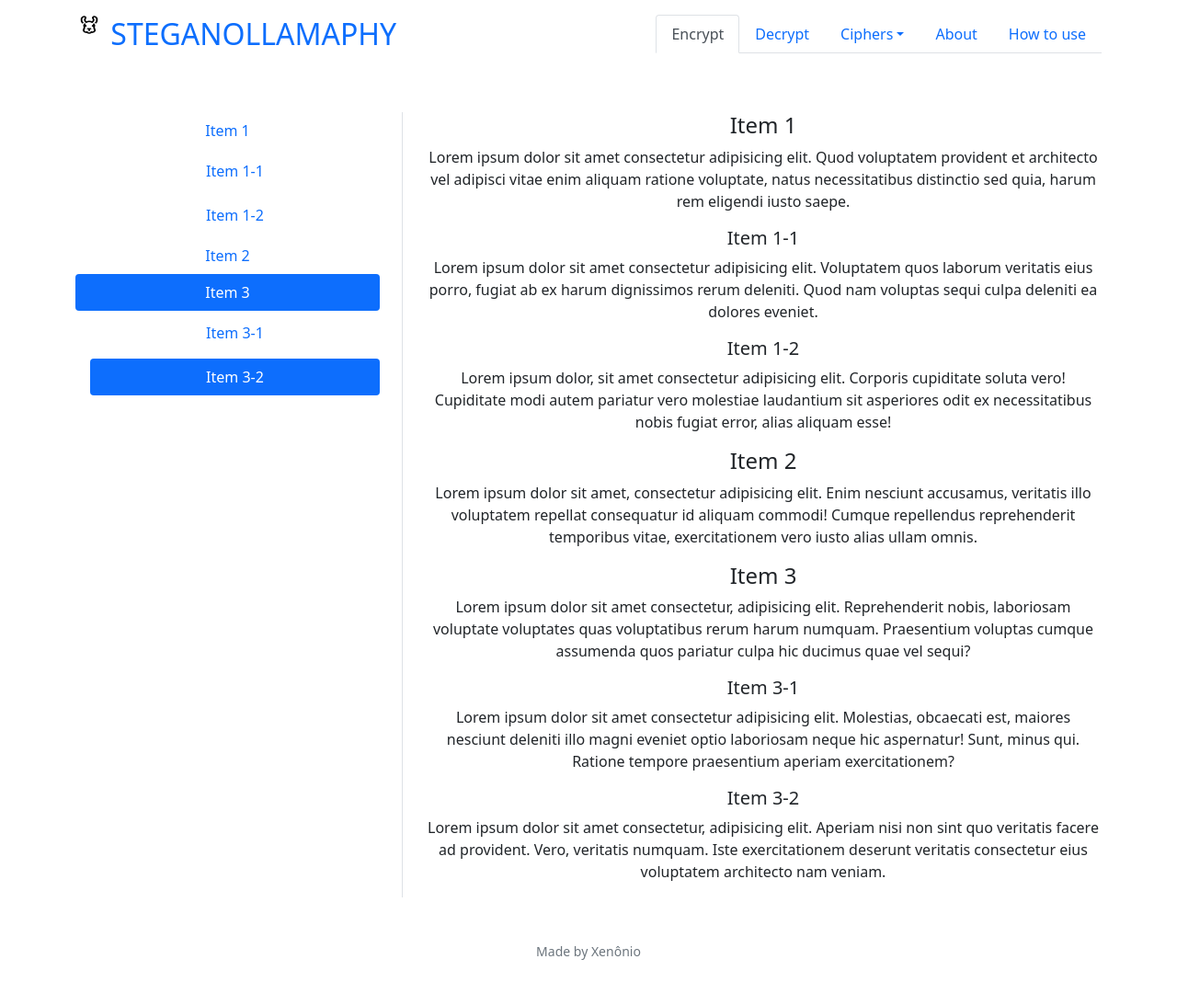
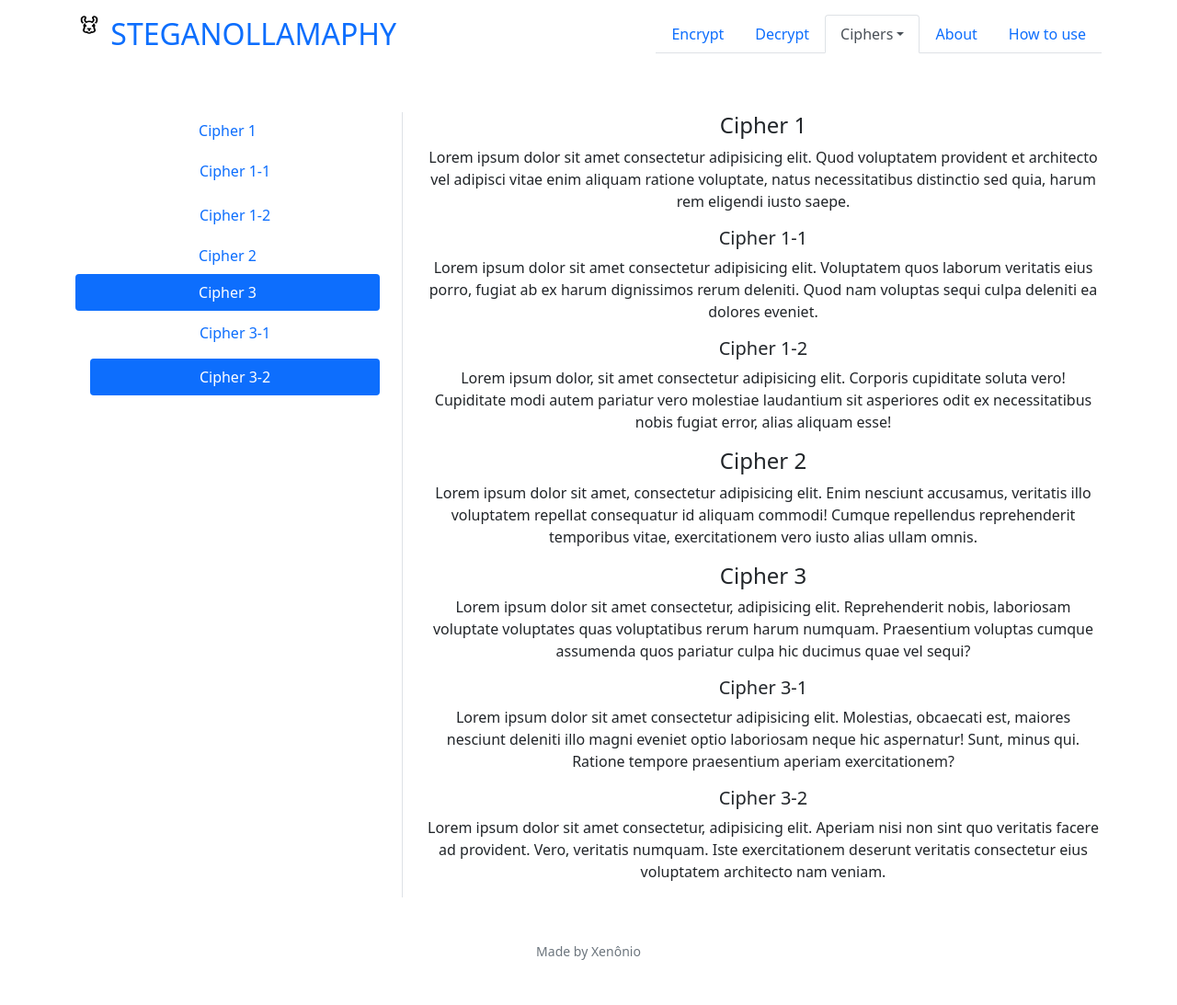
Before and after one commit to Xennonio/steganollamaphy, a Flask app: page /ciphers in a window 1280 px wide. Shown: the whole page at 92% size. Run offline with Flask 3, Linux system fonts and the light colour scheme.

Commit message:
hotfix navbar activation layout

```diff
--- a/templates/ciphers.html
+++ b/templates/ciphers.html
@@ -9,16 +9,16 @@
     <div class="col-4">
       <nav id="navbar-example3" class="h-100 flex-column align-items-stretch pe-4 border-end">
         <nav class="nav nav-pills flex-column">
-          <a class="nav-link" href="#item-1">Item 1</a>
+          <a class="nav-link" href="#cipher-1">Cipher 1</a>
           <nav class="nav nav-pills flex-column">
-            <a class="nav-link ms-3 my-1" href="#item-1-1">Item 1-1</a>
-            <a class="nav-link ms-3 my-1" href="#item-1-2">Item 1-2</a>
+            <a class="nav-link ms-3 my-1" href="#cipher-1-1">Cipher 1-1</a>
+            <a class="nav-link ms-3 my-1" href="#cipher-1-2">Cipher 1-2</a>
           </nav>
-          <a class="nav-link" href="#item-2">Item 2</a>
-          <a class="nav-link" href="#item-3">Item 3</a>
+          <a class="nav-link" href="#cipher-2">Cipher 2</a>
+          <a class="nav-link" href="#cipher-3">Cipher 3</a>
           <nav class="nav nav-pills flex-column">
-            <a class="nav-link ms-3 my-1" href="#item-3-1">Item 3-1</a>
-            <a class="nav-link ms-3 my-1" href="#item-3-2">Item 3-2</a>
+            <a class="nav-link ms-3 my-1" href="#cipher-3-1">Cipher 3-1</a>
+            <a class="nav-link ms-3 my-1" href="#cipher-3-2">Cipher 3-2</a>
           </nav>
         </nav>
       </nav>
@@ -26,32 +26,32 @@
 
     <div class="col-8">
       <div data-bs-spy="scroll" data-bs-target="#navbar-example3" data-bs-smooth-scroll="true" class="scrollspy-example-2" tabindex="0">
-        <div id="item-1">
-          <h4>Item 1</h4>
+        <div id="cipher-1">
+          <h4>Cipher 1</h4>
           <p>Lorem ipsum dolor sit amet consectetur adipisicing elit. Quod voluptatem provident et architecto vel adipisci vitae enim aliquam ratione voluptate, natus necessitatibus distinctio sed quia, harum rem eligendi iusto saepe.</p>
         </div>
-        <div id="item-1-1">
-          <h5>Item 1-1</h5>
+        <div id="cipher-1-1">
+          <h5>Cipher 1-1</h5>
           <p>Lorem ipsum dolor sit amet consectetur adipisicing elit. Voluptatem quos laborum veritatis eius porro, fugiat ab ex harum dignissimos rerum deleniti. Quod nam voluptas sequi culpa deleniti ea dolores eveniet.</p>
         </div>
-        <div id="item-1-2">
-          <h5>Item 1-2</h5>
+        <div id="cipher-1-2">
+          <h5>Cipher 1-2</h5>
           <p>Lorem ipsum dolor, sit amet consectetur adipisicing elit. Corporis cupiditate soluta vero! Cupiditate modi autem pariatur vero molestiae laudantium sit asperiores odit ex necessitatibus nobis fugiat error, alias aliquam esse!</p>
         </div>
-        <div id="item-2">
-          <h4>Item 2</h4>
+        <div id="cipher-2">
+          <h4>Cipher 2</h4>
           <p>Lorem ipsum dolor sit amet, consectetur adipisicing elit. Enim nesciunt accusamus, veritatis illo voluptatem repellat consequatur id aliquam commodi! Cumque repellendus reprehenderit temporibus vitae, exercitationem vero iusto alias ullam omnis.</p>
         </div>
-        <div id="item-3">
-          <h4>Item 3</h4>
+        <div id="cipher-3">
+          <h4>Cipher 3</h4>
           <p>Lorem ipsum dolor sit amet consectetur, adipisicing elit. Reprehenderit nobis, laboriosam voluptate voluptates quas voluptatibus rerum harum numquam. Praesentium voluptas cumque assumenda quos pariatur culpa hic ducimus quae vel sequi?</p>
         </div>
-        <div id="item-3-1">
-          <h5>Item 3-1</h5>
+        <div id="cipher-3-1">
+          <h5>Cipher 3-1</h5>
           <p>Lorem ipsum dolor sit amet consectetur adipisicing elit. Molestias, obcaecati est, maiores nesciunt deleniti illo magni eveniet optio laboriosam neque hic aspernatur! Sunt, minus qui. Ratione tempore praesentium aperiam exercitationem?</p>
         </div>
-        <div id="item-3-2">
-          <h5>Item 3-2</h5>
+        <div id="cipher-3-2">
+          <h5>Cipher 3-2</h5>
           <p>Lorem ipsum dolor sit amet consectetur, adipisicing elit. Aperiam nisi non sint quo veritatis facere ad provident. Vero, veritatis numquam. Iste exercitationem deserunt veritatis consectetur eius voluptatem architecto nam veniam.</p>
         </div>
       </div>
--- a/templates/layout.html
+++ b/templates/layout.html
@@ -7,6 +7,7 @@
         <meta name="viewport" content="initial-scale=1, width=device-width">
         <link crossorigin="anonymous" href="https://cdn.jsdelivr.net/npm/bootstrap@5.1.3/dist/css/bootstrap.min.css" integrity="sha384-1BmE4kWBq78iYhFldvKuhfTAU6auU8tT94WrHftjDbrCEXSU1oBoqyl2QvZ6jIW3" rel="stylesheet">
         <script crossorigin="anonymous" src="https://cdn.jsdelivr.net/npm/bootstrap@5.1.3/dist/js/bootstrap.bundle.min.js" integrity="sha384-ka7Sk0Gln4gmtz2MlQnikT1wXgYsOg+OMhuP+IlRH9sENBO0LRn5q+8nbTov4+1p"></script>
+        <script src="https://code.jquery.com/jquery-3.6.0.min.js"></script>
         <link href="C:/Users/Xenônio/Desktop/steganollamaphy/static/llama.ico" rel="icon">
         <link href="C:/Users/Xenônio/Desktop/steganollamaphy/static/styles.css" rel="stylesheet">
         <title>Steganollamaphy: {% block title %}{% endblock %}</title>
@@ -23,7 +24,7 @@
                 </a>
                 <ul class="nav nav-tabs">
                     <li class="nav-item">
-                        <a class="nav-link active" aria-current="page" href="/encrypt">Encrypt</a>
+                        <a class="nav-link" href="/encrypt">Encrypt</a>
                     </li>
                     <li class="nav-item">
                         <a class="nav-link" href="/decrypt">Decrypt</a>
@@ -31,9 +32,9 @@
                     <li class="nav-item dropdown">
                         <a class="nav-link dropdown-toggle" data-bs-toggle="dropdown" href="/ciphers" role="button" aria-expanded="false">Ciphers</a>
                         <ul class="dropdown-menu">
-                            <li><a class="dropdown-item" href="/ciphers#item-1">Cipher 1</a></li>
-                            <li><a class="dropdown-item" href="/ciphers#item-2">Cipher 2</a></li>
-                            <li><a class="dropdown-item" href="/ciphers#item-3">Cipher 3</a></li>
+                            <li><a class="dropdown-item" href="/ciphers#cipher-1">Cipher 1</a></li>
+                            <li><a class="dropdown-item" href="/ciphers#cipher-2">Cipher 2</a></li>
+                            <li><a class="dropdown-item" href="/ciphers#cipher-3">Cipher 3</a></li>
                             <li><hr class="dropdown-divider"></li>
                             <li><a class="dropdown-item" href="/ciphers">All Ciphers</a></li>
                         </ul>
@@ -46,7 +47,22 @@
                     </li>
                 </ul>
             </div>
-          </nav>
+        </nav>
+
+        <script>
+            $(document).ready(function() {
+                var path = window.location.pathname;
+
+                // Loop through each nav item and check if it matches the current page's path
+                $('.nav-item a').each(function() {
+                    var href = $(this).attr('href');
+                    if (path === href) {
+                        $(this).addClass('active');
+                    }
+                });
+            });
+        </script>
+
 
         <main class="container py-5 text-center">
             {% block main %}{% endblock %}
```
